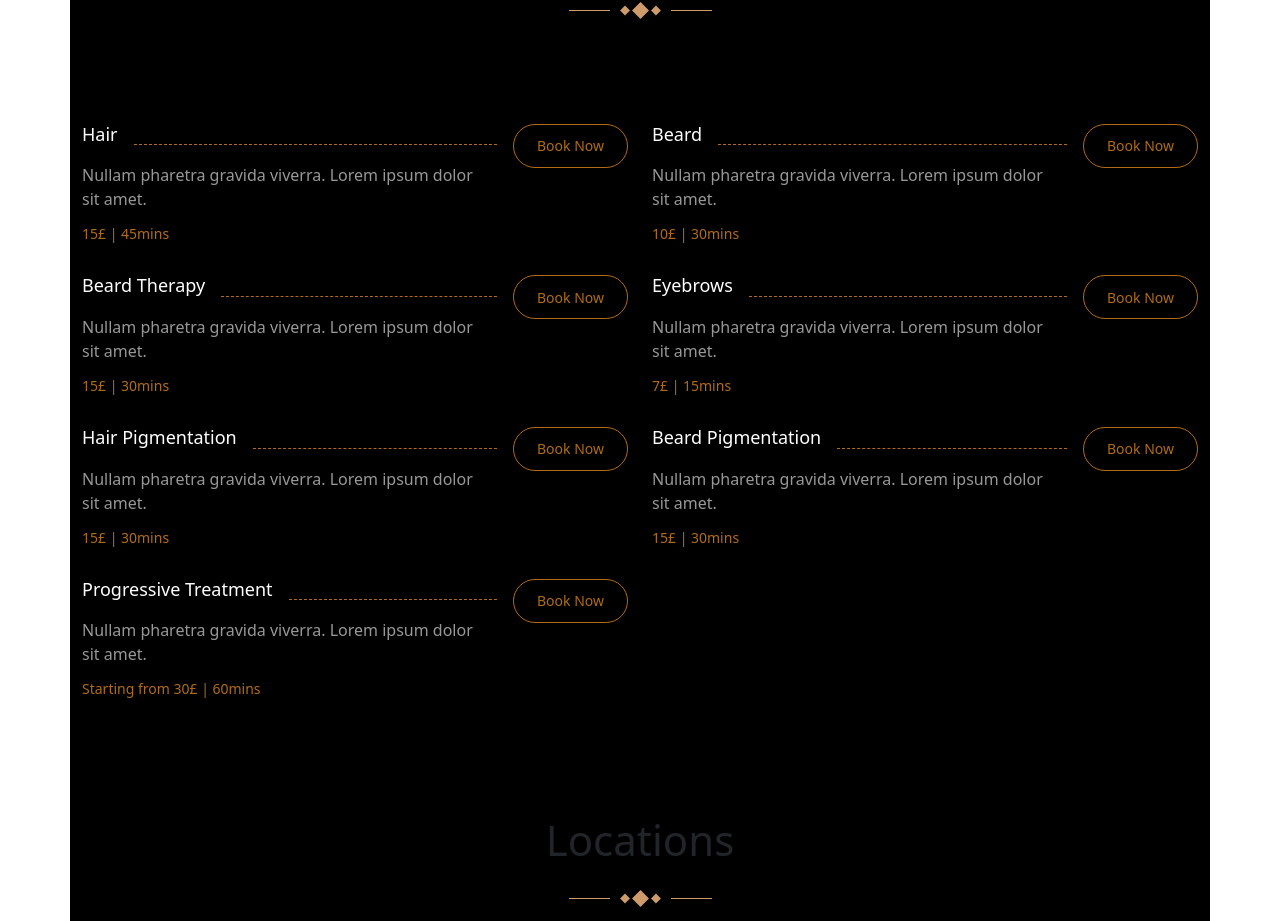
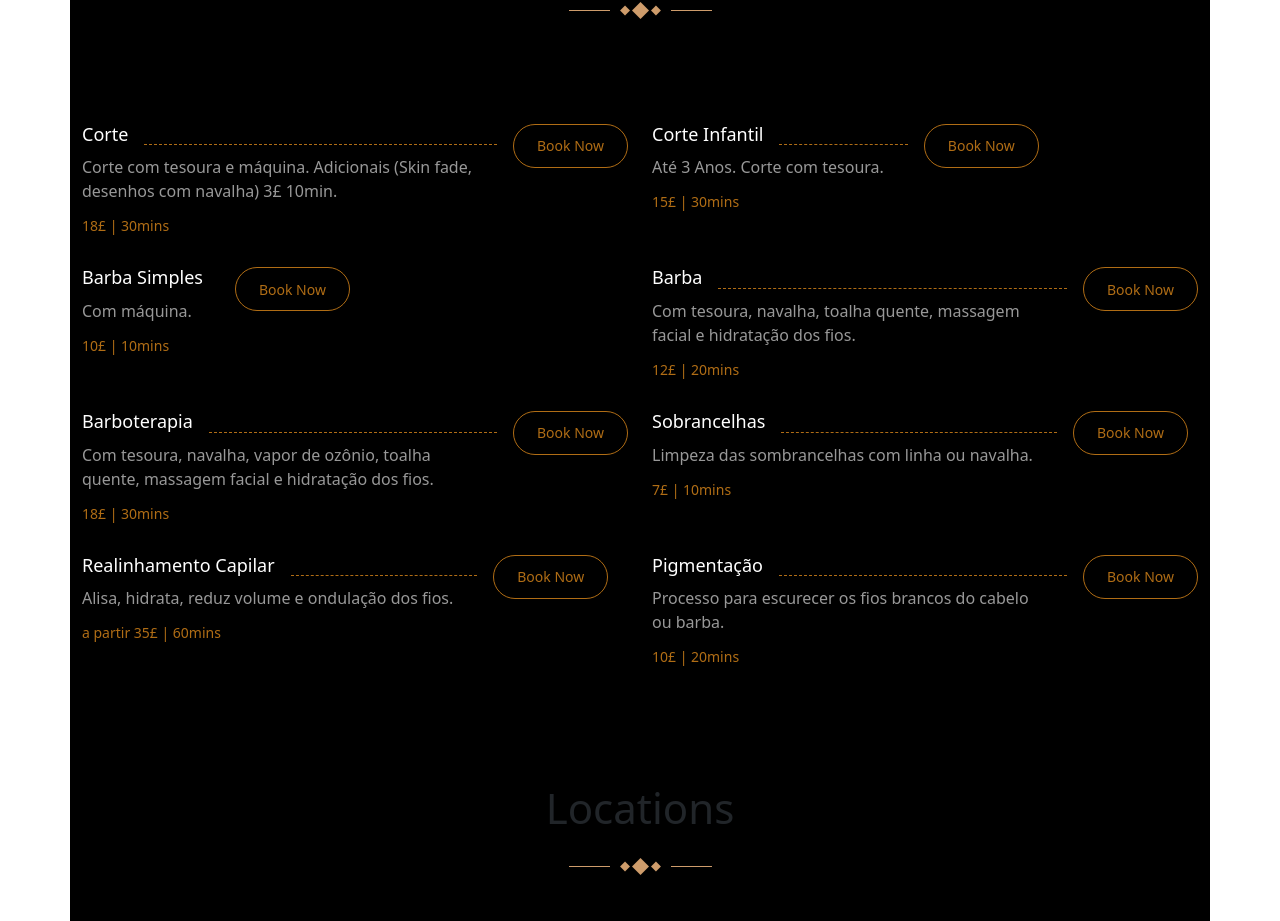
Before and after one commit to zero27barbering/sitezero27, a Next.js app: page / in a window 1280 px wide. Shown: the part 1298-2219 px from the top of the page. Built offline with nearby package versions, Linux system fonts and the light colour scheme.

Commit message:
products links

```diff
--- a/products.json
+++ b/products.json
@@ -1,58 +1,66 @@
 [
   {
     "id": 1,
-    "name": "Hair",
-    "price": "15£",
-    "time": "45mins",
-    "description": "Nullam pharetra gravida viverra. Lorem ipsum dolor sit amet.",
-    "link": "https://www.fresha.com/providers/zero27-barbering-mhyrz3mn?pId=476326"
+    "name": "Corte",
+    "price": "18£",
+    "time": "30mins",
+    "description": "Corte com tesoura e máquina. Adicionais (Skin fade, desenhos com navalha) 3£ 10min.",
+    "link": "https://calendly.com/zero27barbering/corte18"
   },
   {
     "id": 2,
-    "name": "Beard",
-    "price": "10£",
+    "name": "Corte Infantil",
+    "price": "15£",
     "time": "30mins",
-    "description": "Nullam pharetra gravida viverra. Lorem ipsum dolor sit amet.",
-    "link": "https://www.fresha.com/providers/zero27-barbering-mhyrz3mn?pId=476326"
+    "description": "Até 3 Anos. Corte com tesoura.",
+    "link": "https://calendly.com/zero27barbering/corte-infantil-15"
   },
   {
     "id": 3,
-    "name": "Beard Therapy",
-    "price": "15£",
-    "time": "30mins",
-    "description": "Nullam pharetra gravida viverra. Lorem ipsum dolor sit amet.",
-    "link": "https://www.fresha.com/providers/zero27-barbering-mhyrz3mn?pId=476326"
+    "name": "Barba Simples",
+    "price": "10£",
+    "time": "10mins",
+    "description": "Com máquina.",
+    "link": "https://calendly.com/zero27barbering/barba10"
   },
   {
     "id": 4,
-    "name": "Eyebrows",
-    "price": "7£",
-    "time": "15mins",
-    "description": "Nullam pharetra gravida viverra. Lorem ipsum dolor sit amet.",
-    "link": "https://www.fresha.com/providers/zero27-barbering-mhyrz3mn?pId=476326"
+    "name": "Barba",
+    "price": "12£",
+    "time": "20mins",
+    "description": "Com tesoura, navalha, toalha quente, massagem facial e hidratação dos fios.",
+    "link": "https://calendly.com/zero27barbering/barba12"
   },
   {
     "id": 5,
-    "name": "Hair Pigmentation",
-    "price": "15£",
+    "name": "Barboterapia",
+    "price": "18£",
     "time": "30mins",
-    "description": "Nullam pharetra gravida viverra. Lorem ipsum dolor sit amet.",
-    "link": "https://www.fresha.com/providers/zero27-barbering-mhyrz3mn?pId=476326"
+    "description": "Com tesoura, navalha, vapor de ozônio, toalha quente, massagem facial e hidratação dos fios.",
+    "link": "https://calendly.com/zero27barbering/barboterapia18"
   },
   {
     "id": 6,
-    "name": "Beard Pigmentation",
-    "price": "15£",
-    "time": "30mins",
-    "description": "Nullam pharetra gravida viverra. Lorem ipsum dolor sit amet.",
-    "link": "https://www.fresha.com/providers/zero27-barbering-mhyrz3mn?pId=476326"
+    "name": "Sobrancelhas",
+    "price": "7£",
+    "time": "10mins",
+    "description": "Limpeza das sombrancelhas com linha ou navalha.",
+    "link": "https://calendly.com/zero27barbering/sobrancelhas7"
   },
   {
     "id": 7,
-    "name": "Progressive Treatment",
-    "price": "Starting from 30£",
+    "name": "Realinhamento Capilar",
+    "price": "a partir 35£",
     "time": "60mins",
-    "description": "Nullam pharetra gravida viverra. Lorem ipsum dolor sit amet.",
-    "link": "https://www.fresha.com/providers/zero27-barbering-mhyrz3mn?pId=476326"
+    "description": "Alisa, hidrata, reduz volume e ondulação dos fios.",
+    "link": "https://calendly.com/zero27barbering/realinhamento-capilar35"
+  },
+  {
+    "id": 8,
+    "name": "Pigmentação",
+    "price": "10£",
+    "time": "20mins",
+    "description": "Processo para escurecer os fios brancos do cabelo ou barba.",
+    "link": "https://calendly.com/zero27barbering/pigmentacao10"
   }
 ]
--- a/src/components/Products/index.js
+++ b/src/components/Products/index.js
@@ -69,7 +69,7 @@ export const Container = styled.div`
   }
   & #products-dt span {
     color: #989898;
-    display: inline-block;
+    display: block;
     margin: 10px 40px 10px 0;
   }
   & #products-dt small {
@@ -101,7 +101,7 @@ export const Container = styled.div`
   & #products-m > span {
     color: #989898;
     font-size: 10px;
-    display: inline-block;
+    display: block;
     margin-top: 5px;
     margin-bottom: 10px;
   }
```
